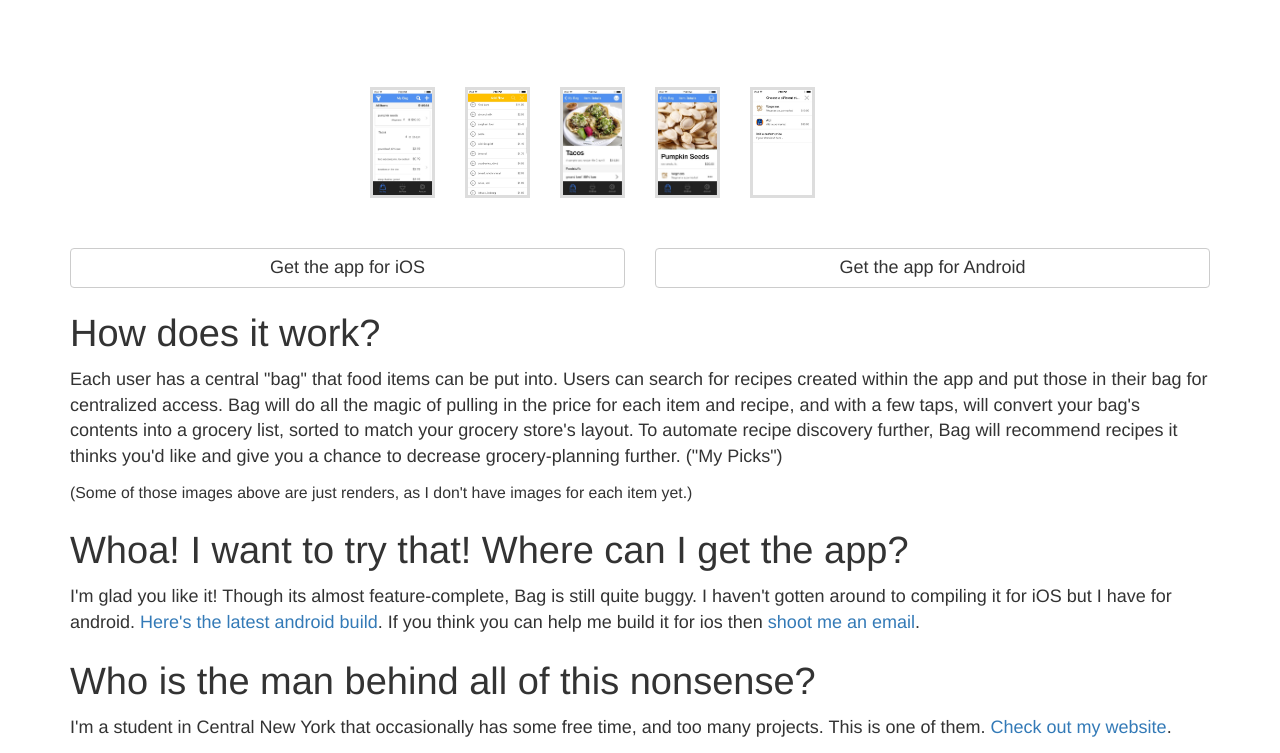
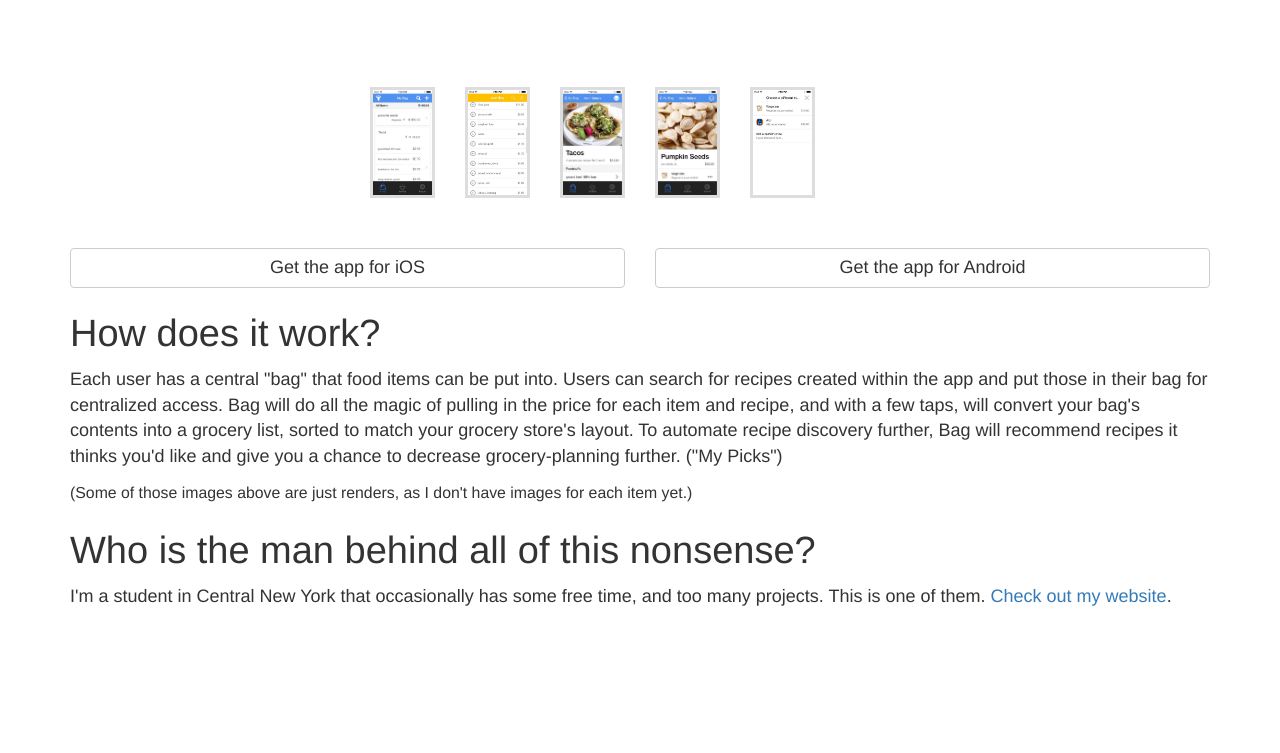
Before and after one commit to 1egoman/bag-node, a website: page index.html in a window 1280 px wide. Shown: the part 972-1725 px from the top of the page. After the commit the page ends 1594 px from the top, so only its background shows below. Drawn offline with Linux system fonts and the light colour scheme.

Commit message:
remove dowlaod explaination

```diff
--- a/index.html
+++ b/index.html
@@ -155,18 +155,6 @@ This is the "bigger" header that is seen on the home page
       <small>(Some of those images above are just renders, as I don't have images for
         each item yet.)</small>
 
-      <h2>Whoa! I want to try that! Where can I get the app?</h2>
-      <p>
-        I'm glad you like it! Though its almost feature-complete, Bag is still quite
-        buggy. I haven't gotten around to compiling it for iOS but I have for
-        android. <a href="/builds/Bag-0.4.0.apk">Here's the latest android
-          build</a>. If you think you can help me build it for ios then
-        <a
-          target="_blank"
-          href="mailto:rsg1egoman@gmail.com?subject=I <3 Bag! Lemme test it!"
-        >shoot me an email</a>.
-      </p>
-
       <h2>Who is the man behind all of this nonsense?</h2>
       <p>
         I'm a student in Central New York that occasionally has some free time,
```
Also changed, not shown: pages/index.html (+0 -12 lines).
